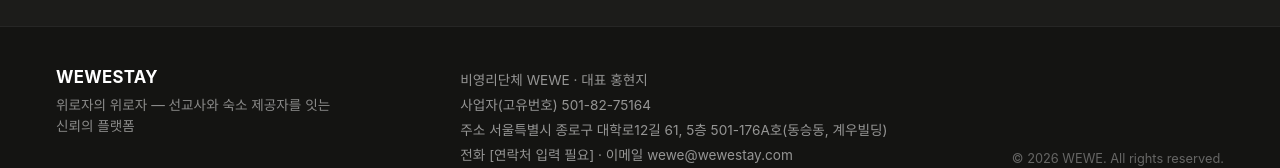
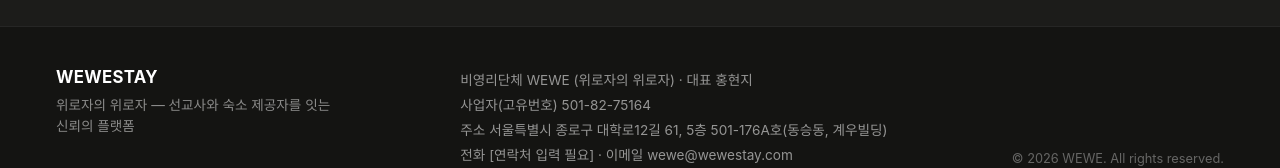
Before and after one commit to InuSHY12-kor/missionaries-housing, a React (Create React App) app: page / in a window 1280 px wide. Shown: the part 5631-5799 px from the top of the page. Built offline with nearby package versions, Linux system fonts and the light colour scheme; no server answers.

Commit message:
Update footer tagline to WEWE (위로자의 위로자)

```diff
--- a/src/pages/LandingPage.jsx
+++ b/src/pages/LandingPage.jsx
@@ -436,7 +436,7 @@
           </div>
 
           <div className="footer-info">
-            <p>비영리단체 WEWE · 대표 홍현지</p>
+            <p>비영리단체 WEWE (위로자의 위로자) · 대표 홍현지</p>
             <p>사업자(고유번호) 501-82-75164</p>
             <p>주소 서울특별시 종로구 대학로12길 61, 5층 501-176A호(동승동, 계우빌딩)</p>
             <p>전화 [연락처 입력 필요] · 이메일 wewe@wewestay.com</p>
```
